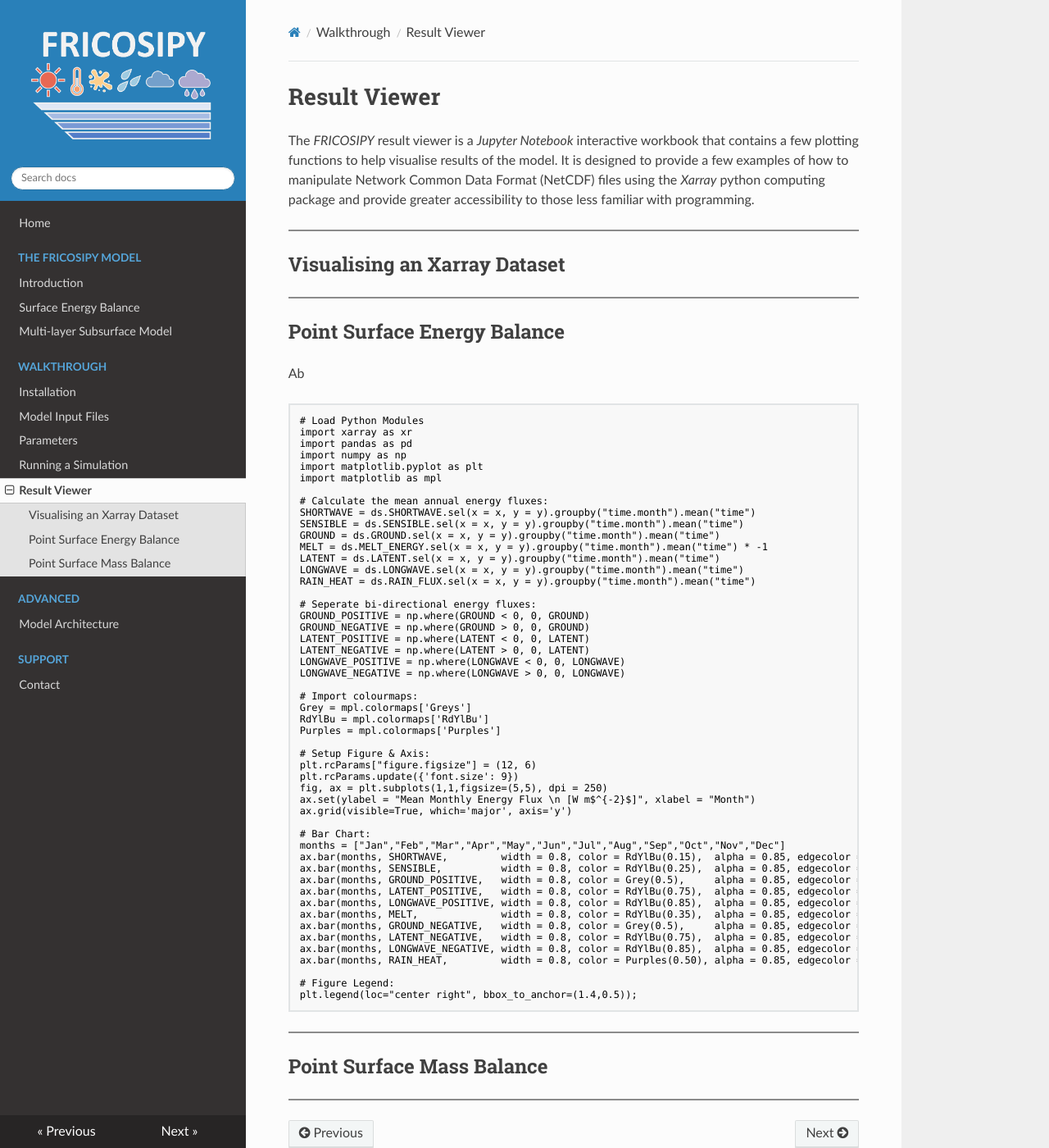
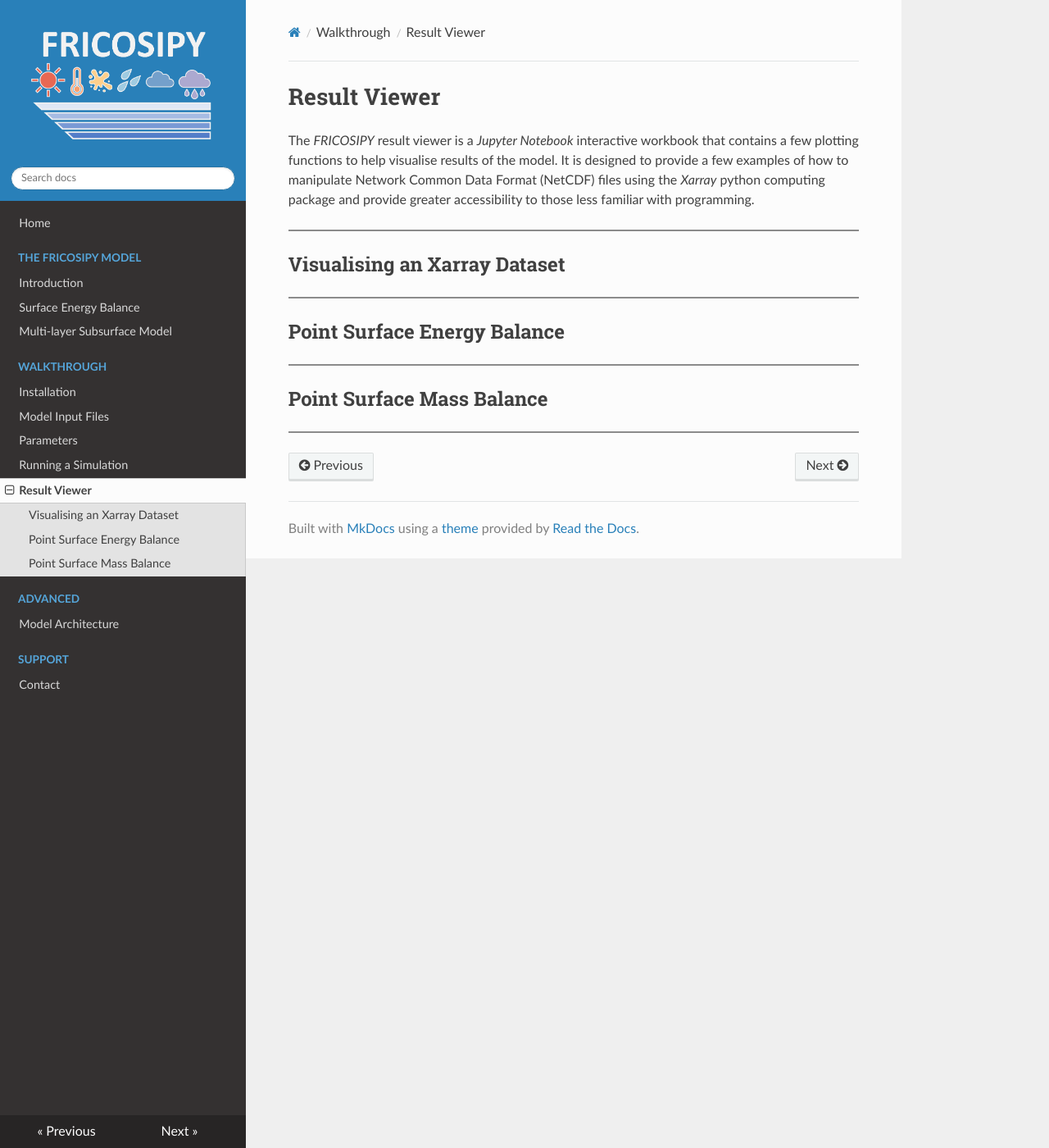
Before and after one commit to MarcusGastaldello/FRICOSIPY, an MkDocs documentation site: the page built from docs/result_viewer.md, in a window 1280 px wide and 1400 px high. Shown: the whole window at 82% size. Built offline with MkDocs 1.6.1, drawn with Linux system fonts in a browser that asks for light colours.

Commit message:
Update result_viewer.md

````diff
--- a/docs/result_viewer.md
+++ b/docs/result_viewer.md
@@ -15,62 +15,6 @@ The *FRICOSIPY* result viewer is a *Jupyter Notebook* interactive workbook that
 
 ## Point Surface Energy Balance
 
-Ab
-
-``` python
-# Load Python Modules
-import xarray as xr
-import pandas as pd
-import numpy as np
-import matplotlib.pyplot as plt
-import matplotlib as mpl
-
-# Calculate the mean annual energy fluxes:
-SHORTWAVE = ds.SHORTWAVE.sel(x = x, y = y).groupby("time.month").mean("time")
-SENSIBLE = ds.SENSIBLE.sel(x = x, y = y).groupby("time.month").mean("time")
-GROUND = ds.GROUND.sel(x = x, y = y).groupby("time.month").mean("time")
-MELT = ds.MELT_ENERGY.sel(x = x, y = y).groupby("time.month").mean("time") * -1
-LATENT = ds.LATENT.sel(x = x, y = y).groupby("time.month").mean("time")
-LONGWAVE = ds.LONGWAVE.sel(x = x, y = y).groupby("time.month").mean("time")
-RAIN_HEAT = ds.RAIN_FLUX.sel(x = x, y = y).groupby("time.month").mean("time")
-
-# Seperate bi-directional energy fluxes:
-GROUND_POSITIVE = np.where(GROUND < 0, 0, GROUND)
-GROUND_NEGATIVE = np.where(GROUND > 0, 0, GROUND)
-LATENT_POSITIVE = np.where(LATENT < 0, 0, LATENT)
-LATENT_NEGATIVE = np.where(LATENT > 0, 0, LATENT)
-LONGWAVE_POSITIVE = np.where(LONGWAVE < 0, 0, LONGWAVE)
-LONGWAVE_NEGATIVE = np.where(LONGWAVE > 0, 0, LONGWAVE)
-
-# Import colourmaps:
-Grey = mpl.colormaps['Greys']
-RdYlBu = mpl.colormaps['RdYlBu']
-Purples = mpl.colormaps['Purples']
-
-# Setup Figure & Axis:
-plt.rcParams["figure.figsize"] = (12, 6)
-plt.rcParams.update({'font.size': 9})
-fig, ax = plt.subplots(1,1,figsize=(5,5), dpi = 250)
-ax.set(ylabel = "Mean Monthly Energy Flux \n [W m$^{-2}$]", xlabel = "Month")
-ax.grid(visible=True, which='major', axis='y')
-
-# Bar Chart:
-months = ["Jan","Feb","Mar","Apr","May","Jun","Jul","Aug","Sep","Oct","Nov","Dec"]
-ax.bar(months, SHORTWAVE,         width = 0.8, color = RdYlBu(0.15),  alpha = 0.85, edgecolor = "gray", linewidth = 0.75, bottom = LONGWAVE_POSITIVE + LATENT_POSITIVE + GROUND_POSITIVE + SENSIBLE, label = "Net Shortwave")
-ax.bar(months, SENSIBLE,          width = 0.8, color = RdYlBu(0.25),  alpha = 0.85, edgecolor = "gray", linewidth = 0.75, bottom = LONGWAVE_POSITIVE + LATENT_POSITIVE + GROUND_POSITIVE, label = "Net Sensible")
-ax.bar(months, GROUND_POSITIVE,   width = 0.8, color = Grey(0.5),     alpha = 0.85, edgecolor = "gray", linewidth = 0.75, bottom = LONGWAVE_POSITIVE + LATENT_POSITIVE)
-ax.bar(months, LATENT_POSITIVE,   width = 0.8, color = RdYlBu(0.75),  alpha = 0.85, edgecolor = "gray", linewidth = 0.75, bottom = LONGWAVE_POSITIVE)
-ax.bar(months, LONGWAVE_POSITIVE, width = 0.8, color = RdYlBu(0.85),  alpha = 0.85, edgecolor = "gray", linewidth = 0.75)
-ax.bar(months, MELT,              width = 0.8, color = RdYlBu(0.35),  alpha = 0.85, edgecolor = "gray", linewidth = 0.75, label = "Melt Energy")
-ax.bar(months, GROUND_NEGATIVE,   width = 0.8, color = Grey(0.5),     alpha = 0.85, edgecolor = "gray", linewidth = 0.75, bottom = MELT, label = "Net Ground")
-ax.bar(months, LATENT_NEGATIVE,   width = 0.8, color = RdYlBu(0.75),  alpha = 0.85, edgecolor = "gray", linewidth = 0.75, bottom = MELT + GROUND_NEGATIVE, label = "Net Latent")
-ax.bar(months, LONGWAVE_NEGATIVE, width = 0.8, color = RdYlBu(0.85),  alpha = 0.85, edgecolor = "gray", linewidth = 0.75, bottom = MELT + GROUND_NEGATIVE + LATENT_NEGATIVE, label = "Net Longwave")
-ax.bar(months, RAIN_HEAT,         width = 0.8, color = Purples(0.50), alpha = 0.85, edgecolor = "gray", linewidth = 0.75, bottom = MELT + GROUND_NEGATIVE + LATENT_NEGATIVE + LONGWAVE_NEGATIVE, label = "Rain Heat")
-
-# Figure Legend:
-plt.legend(loc="center right", bbox_to_anchor=(1.4,0.5));
-```
-
 <hr style="height:2px; background-color:#8b8b8b; border:none;" />
 
 ## Point Surface Mass Balance
````
